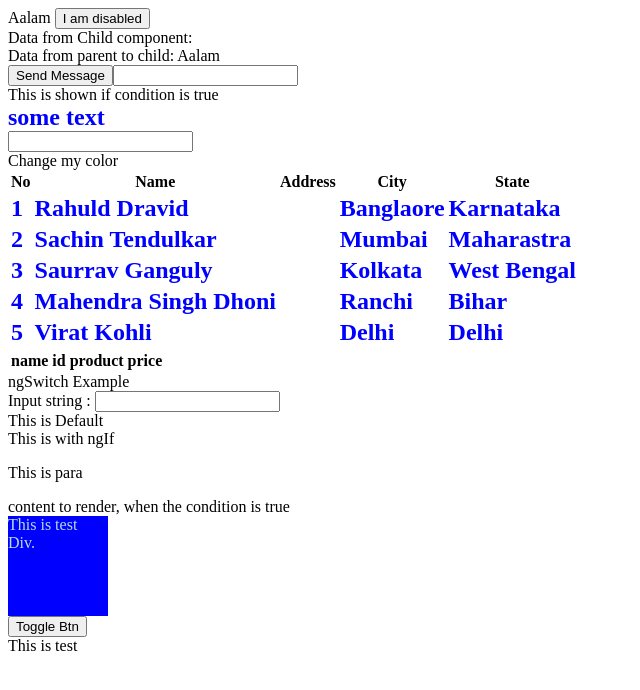
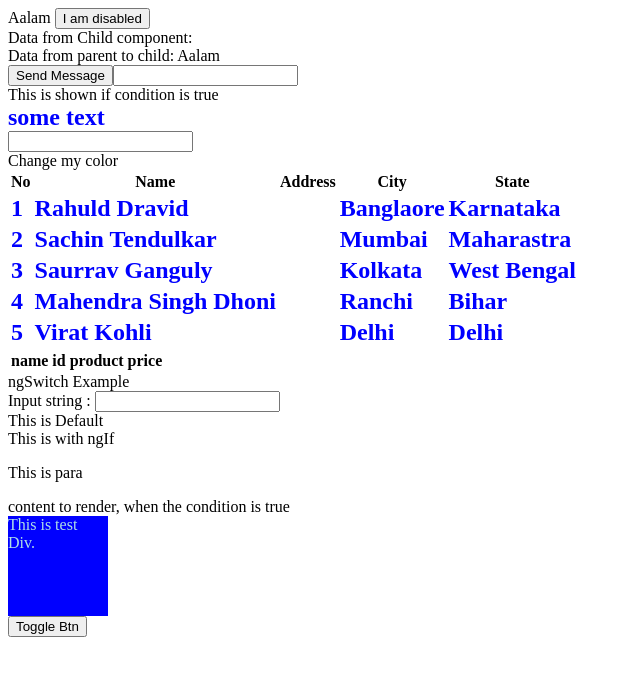
Before and after one commit to Mohdaalam1522/angular-ux, an Angular app: page / in a window 1280 px wide. Shown: the top 690 px of the page, without its empty margins (0-640 px from the left). Built offline with nearby package versions, Linux system fonts and the light colour scheme.

Commit message:
removed extra div

```diff
--- a/src/app/my-child/my-child.component.html
+++ b/src/app/my-child/my-child.component.html
@@ -118,4 +118,3 @@
 <!-- </button> -->
 <!-- </div> -->
 <!-- </ng-template> -->
-<div>This is test</div>
```
